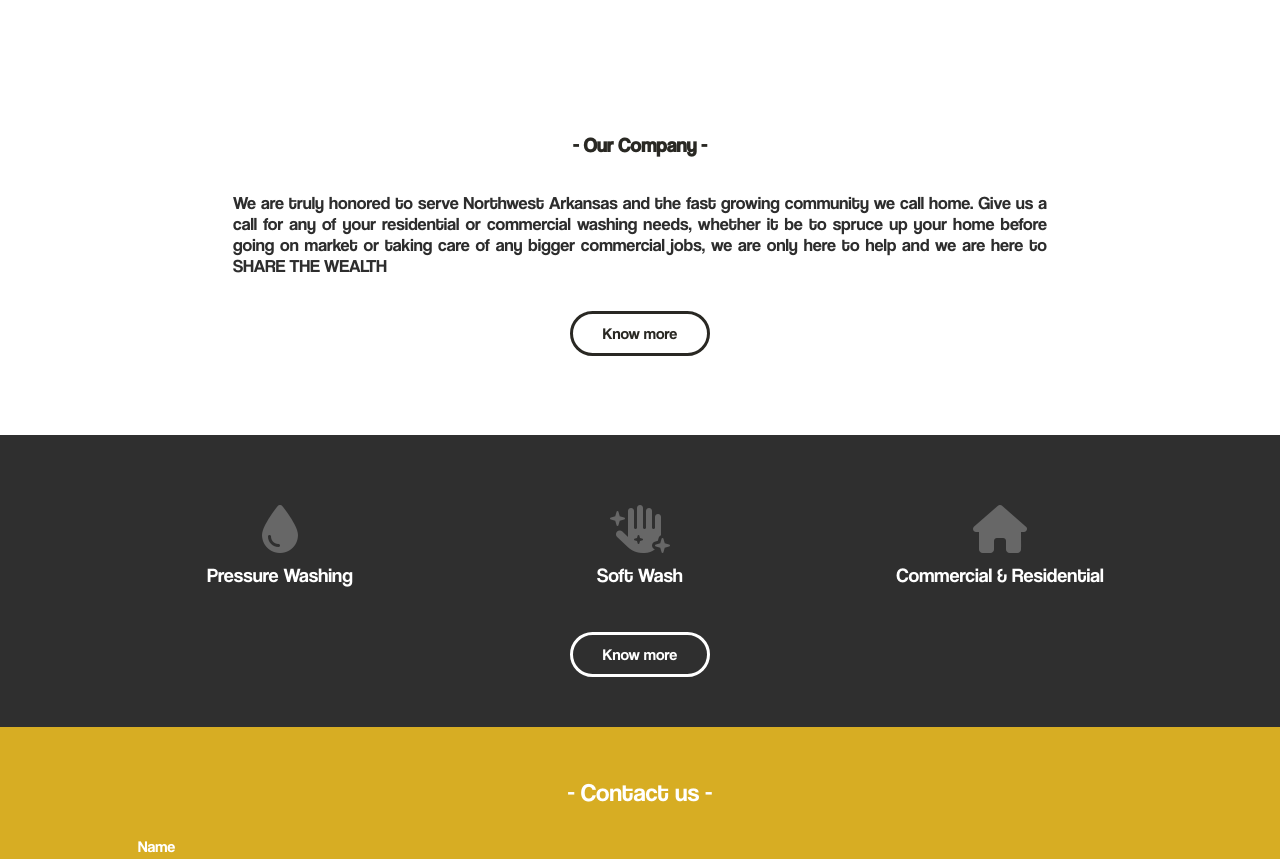
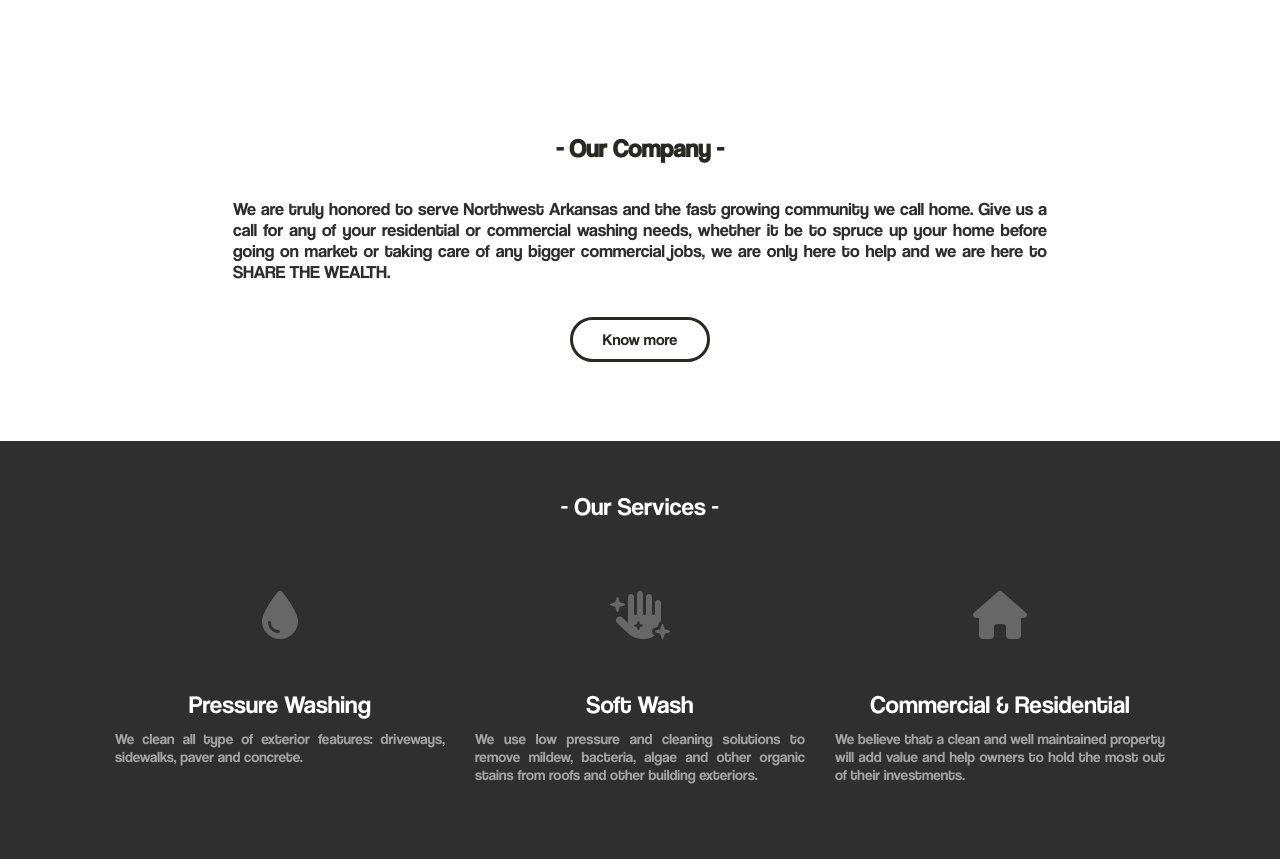
Before and after one commit to JuanParrado19/EvenFlowWashCo, a plain HTML site: page index.html in a window 1280 px wide. Shown: the part 1721-2580 px from the top of the page. Drawn offline with Linux system fonts and the light colour scheme.

Commit message:
Incluye center banner h3 y services completo

```diff
--- a/index.html
+++ b/index.html
@@ -88,7 +88,7 @@
                 Give us a call for any of your residential or commercial washing needs,
                 whether it be to spruce up your home before going on market or taking care of any bigger commercial
                 jobs,
-                we are only here to help and we are here to SHARE THE WEALTH</p>
+                we are only here to help and we are here to SHARE THE WEALTH.</p>
 
             <a href="#contacto" class="btn-saber-mas">Know more</a>
         </div>
@@ -98,24 +98,27 @@
 </section>
 
 <section id="iconos">
+
+    <h4> - Our Services - </h4>
+
     <div class="contenido-iconos">
         <div class="contenedor-icono">
             <i class="fa-solid fa-droplet fa-3x"></i>
-            <h6>Pressure Washing</h6>
+            <h4>Pressure Washing</h4>
+            <h6>We clean all type of exterior features: driveways, sidewalks, paver and concrete. </h6>
         </div>
         <div class="contenedor-icono">
             <i class="fa-solid fa-hand-sparkles fa-3x"></i>
-            <h6>Soft Wash</h6>
+            <h4>Soft Wash</h4>
+            <h6>We use low pressure and cleaning solutions to remove mildew, bacteria, algae and other organic stains from roofs and other building exteriors.</h6>
         </div>
         <div class="contenedor-icono">
             <i class="fa-sharp fa-solid fa-house fa-3x"></i>
-            <h6>Commercial & Residential</h6>
+            <h4>Commercial & Residential</h4>
+            <h6> We believe that a clean and well maintained property will add value and help owners to hold the most out of their investments.</h6>
         </div>
     </div>
 
-    <div class="container-btn-iconos">
-        <a href="#contacto" class="btn-iconos">Know more</a>
-    </div>
 </section>
 
 <section id="contacto">
--- a/style.css
+++ b/style.css
@@ -194,12 +194,14 @@ header {
     display: flex;
     flex-direction: column;
     justify-content: center;
+    align-items: center;
 }
 
 .contenido-banner h3 {
     font-size: 30px;
     font-weight: 200;
     padding: 10px 0px;
+    text-align: center;
 
 }
 
@@ -267,7 +269,7 @@ header {
     width: 0px;
     flex-grow: 1;
     object-fit: cover;
-    opacity: .8;
+    opacity: .65;
     transition: .5s ease;
 }
 
@@ -312,7 +314,7 @@ header {
 
 #personas div h4 {
     color: rgb(41, 40, 35);
-    font-size: 20px;
+    font-size: 25px;
     margin: 15px 0px;
 
 }
@@ -347,13 +349,25 @@ header {
     background: rgb(47, 47, 47);
 
 }
+#iconos h4{
+    text-align: center;
+    color: white;
+    font-size: 25px;
+    padding-top: 50px;
+    font-weight: 100;
+}
 
 .contenido-iconos {
 
-    padding: 50px 50px 0px 50px;
+    padding: 50px 50px 50px 50px;
     display: flex;
     justify-content: space-between;
     text-align: center;
+    align-items: center;
+}
+.contenedor-icono{
+    display: block;
+    height: 265px;
 }
 
 .contenido-iconos div {
@@ -368,10 +382,11 @@ header {
 }
 
 .contenido-iconos div h6 {
-    color: white;
-    font-size: 20px;
+    color: rgb(162, 162, 162);
+    font-size: 15px;
     font-weight: 100;
-    margin: 10px 0px;
+    margin: 10px 15px;
+    text-align: justify;
 }
 
 .contenido-iconos div p {
```
